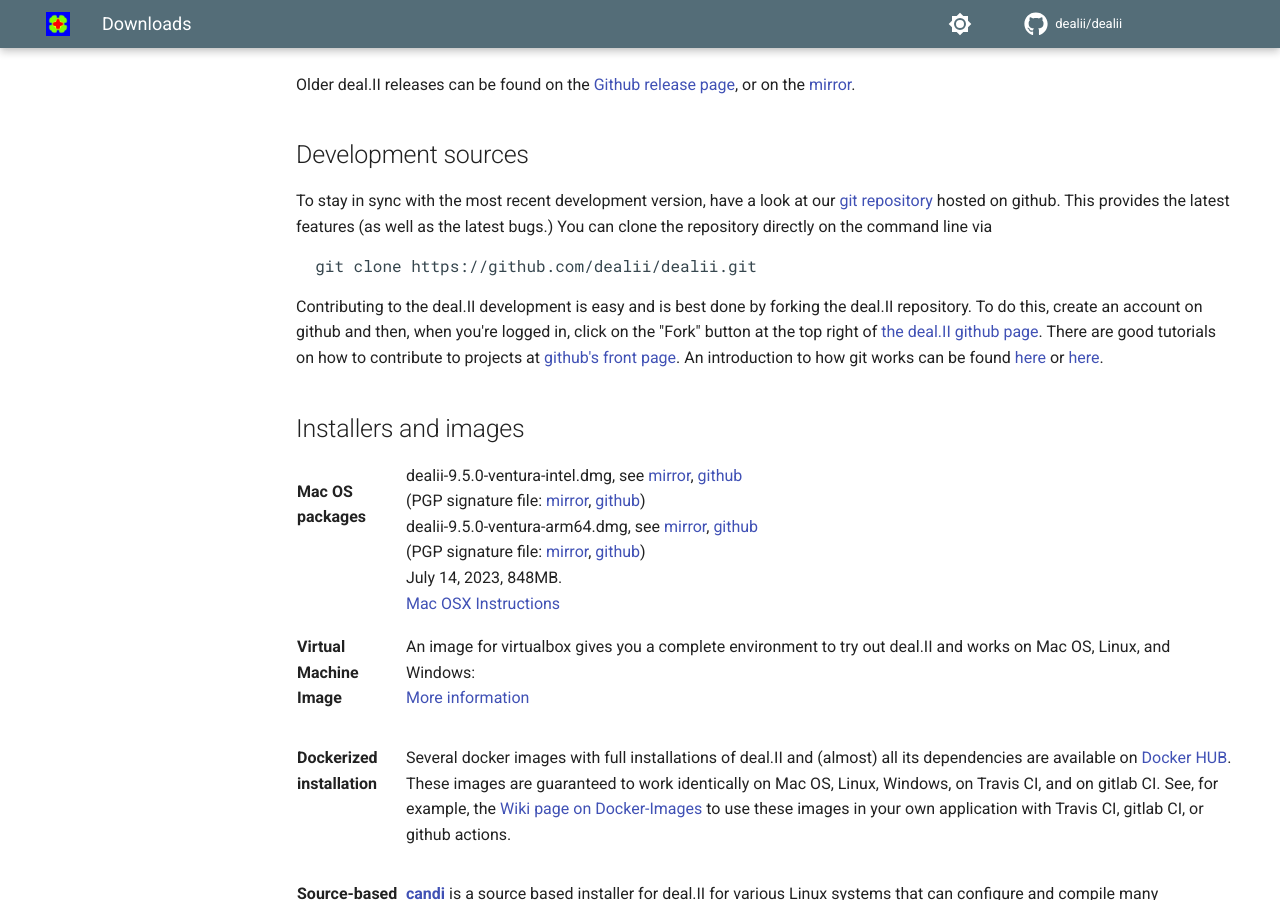
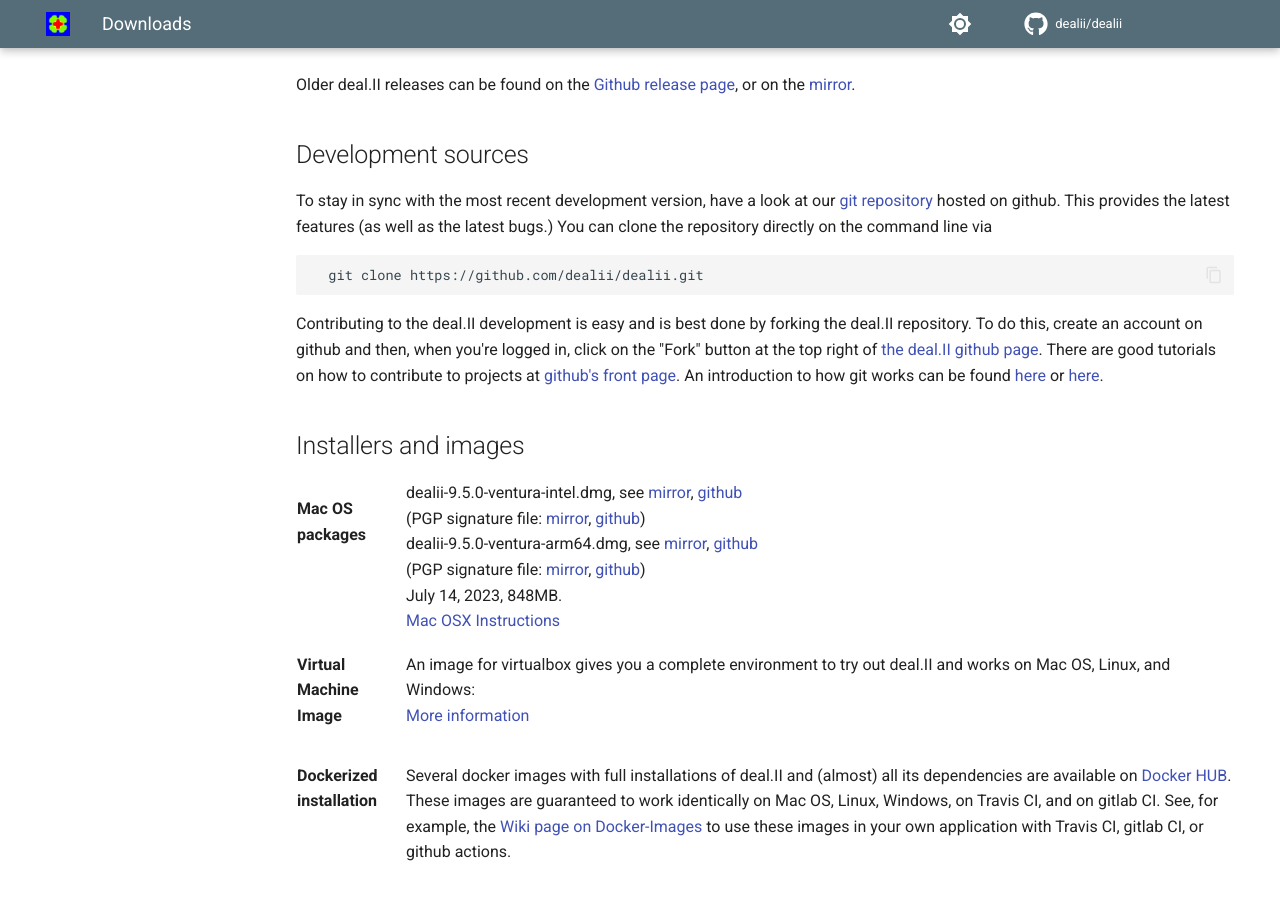
Before and after one commit to dealii/website, an MkDocs documentation site: the page built from docs/download.md, in a window 1280 px wide and 900 px high, scrolled down 693 px. Built offline with MkDocs 1.6.1 and Material for MkDocs 9.7.7, drawn with Linux system fonts in a browser that asks for light colours; comment, search, counter and statistics services are not loaded.

Commit message:
nice code block and copy button

````diff
--- a/docs/download.md
+++ b/docs/download.md
@@ -35,9 +35,9 @@ Development sources
                 hosted on github. This provides the latest features (as well
                 as the latest bugs.)
                 You can clone the repository directly on the command line via
-              <pre>
-  git clone https://github.com/dealii/dealii.git</pre>
-
+```
+  git clone https://github.com/dealii/dealii.git
+```
  Contributing to the deal.II development is easy and is best done
                 by forking the deal.II repository. To do this, create an account
                 on github and then, when you're logged in, click on the "Fork"
--- a/mkdocs.yml
+++ b/mkdocs.yml
@@ -47,6 +47,7 @@ theme:
     - header.autohide
     - toc.integrate
     - toc.follow
+    - content.code.copy
   font:
     text: Roboto
     code: Roboto Mono
````
